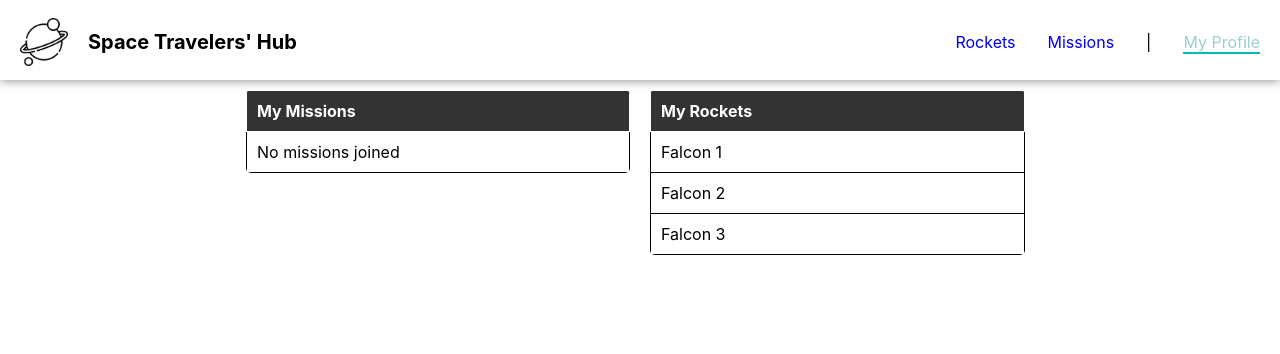
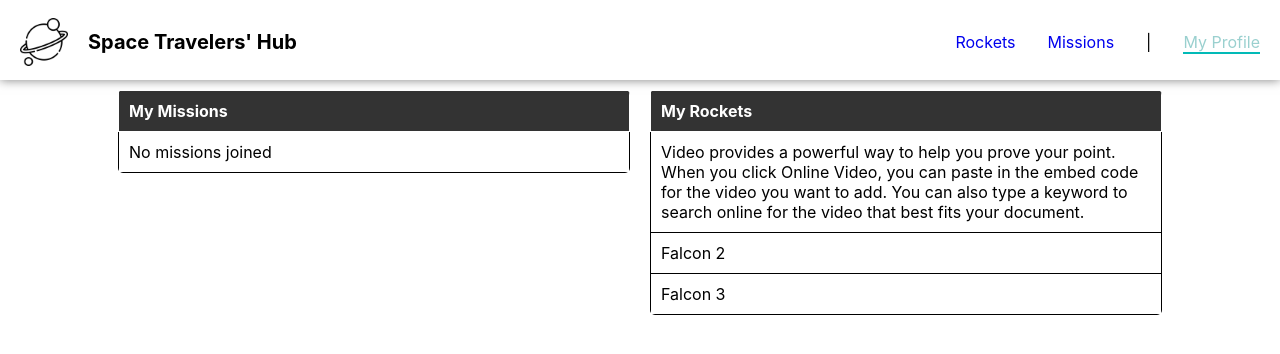
Before and after one commit to anyars-encarta/react-group-project, a React (Create React App) app: page /my-profile in a window 1280 px wide. Shown: the top 354 px of the page. Built offline with nearby package versions, Linux system fonts and the light colour scheme.

Commit message:
Update profile styling

```diff
--- a/src/components/My-profile.jsx
+++ b/src/components/My-profile.jsx
@@ -51,7 +51,12 @@ const MyProfile = () => {
           </thead>
           <tbody>
             <tr>
-              <td>Falcon 1</td>
+              <td>
+                Video provides a powerful way to help you prove your point.
+                When you click Online Video, you can paste in the embed code
+                for the video you want to add. You can also type a keyword to
+                search online for the video that best fits your document.
+              </td>
             </tr>
             <tr>
               <td>Falcon 2</td>
--- a/src/styles/my-profile.css
+++ b/src/styles/my-profile.css
@@ -5,8 +5,9 @@
   gap: 20px;
 }
 
-.my-profile div {
-  width: 30%;
+.my-profile .my-missions,
+.my-profile .my-rockets {
+  width: 40%;
 }
 
 /* Style for the table */
```
